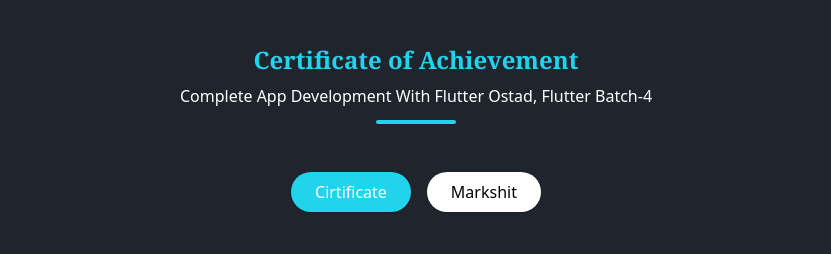
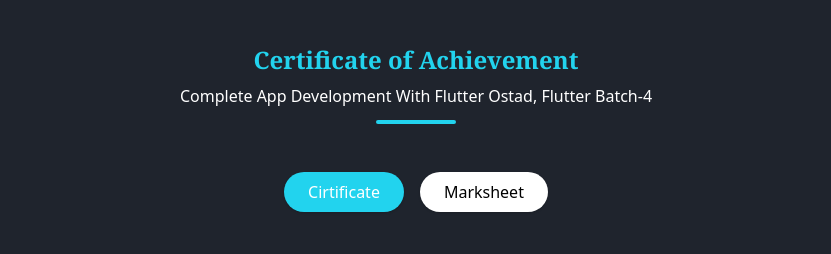
Before and after one commit to arsuhan/Cl---portfolio, a Vue app: page /cirtificate in a window 1280 px wide. Shown: the top 254 px of the page, without its empty margins (224-1055 px from the left). Built offline with nearby package versions, Linux system fonts and the light colour scheme.

Commit message:
update bt

```diff
--- a/src/views/Cirtificate.vue
+++ b/src/views/Cirtificate.vue
@@ -48,7 +48,7 @@
           currentIndex === 1 ? 'bg-cyan-400 text-white' : 'bg-white text-black'
         ]"
       >
-        Markshit
+        Marksheet
       </button>
     </div>
 
```
